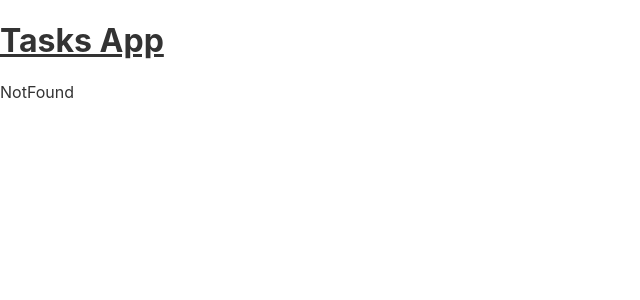
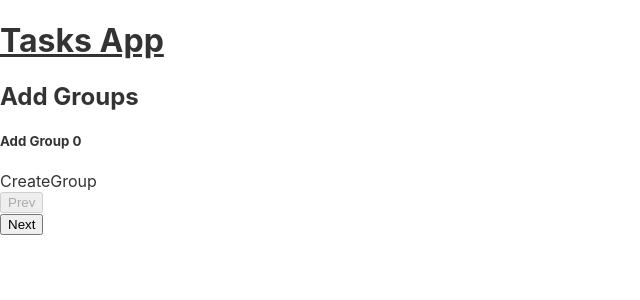
Before and after one commit to ratigumashvili/projects-status-check, a React (Create React App) app: page /add-group in a window 1280 px wide. Shown: the top 300 px of the page, without its empty margins (0-640 px from the left). Built offline with nearby package versions, Linux system fonts and the light colour scheme.

Commit message:
added formgroup markup

```diff
--- a/src/App.js
+++ b/src/App.js
@@ -5,10 +5,13 @@ import NotFound from "./pages/NotFound";
 import Students from "./pages/Students";
 import Tasks from "./pages/Tasks";
 import ViewTasks from "./pages/ViewTasks";
+import AddGroups from "./pages/AddGroups";
 
 function App() {
   const [tasks, setTasks] = useState([]);
   const [students, setStudents] = useState([]);
+  //v2
+  const [groups, setGroups] = useState([]);
   return (
     <div className="App">
       <h1>
@@ -31,6 +34,10 @@ function App() {
           path="view-tasks"
           element={<ViewTasks students={students} tasks={tasks} />}
         />
+        <Route
+          path="add-group"
+          element={<AddGroups groups={groups} setGroups={setGroups} />}
+        />
       </Routes>
     </div>
   );
--- /dev/null
+++ b/src/components/FormControll.jsx
@@ -0,0 +1,25 @@
+import React from "react";
+
+const FormControll = ({ STEPS, currentStep, setCurrentStep }) => {
+  return (
+    <>
+      <button
+        type="button"
+        disabled={currentStep === 0}
+        onClick={() => setCurrentStep((prev) => prev - 1)}
+      >
+        Prev
+      </button>
+      <br />
+      <button
+        type="button"
+        disabled={currentStep === STEPS.length - 1}
+        onClick={() => setCurrentStep((prev) => prev + 1)}
+      >
+        Next
+      </button>
+    </>
+  );
+};
+
+export default FormControll;
--- /dev/null
+++ b/src/components/steps/CreateGroups.jsx
@@ -0,0 +1,7 @@
+import React from "react";
+
+const CreateGroups = () => {
+  return <div>CreateGroup</div>;
+};
+
+export default CreateGroups;
--- /dev/null
+++ b/src/components/steps/CreateStudents.jsx
@@ -0,0 +1,7 @@
+import React from "react";
+
+const CreateStudents = () => {
+  return <div>CreateStudents</div>;
+};
+
+export default CreateStudents;
--- /dev/null
+++ b/src/components/steps/CreateTasks.jsx
@@ -0,0 +1,7 @@
+import React from "react";
+
+const CreateTasks = () => {
+  return <div>CreateTasks</div>;
+};
+
+export default CreateTasks;
--- /dev/null
+++ b/src/pages/AddGroups.jsx
@@ -0,0 +1,33 @@
+import CreateGroups from "../components/steps/CreateGroups";
+import CreateStudents from "../components/steps/CreateStudents";
+import CreateTasks from "../components/steps/CreateTasks";
+import FormControll from "../components/FormControll";
+
+import { useState } from "react";
+
+const STEPS = ["Add Group", "Add Students", "Add Tasks"];
+
+const AddGroups = () => {
+  const [currentStep, setCurrentStep] = useState(0);
+  return (
+    <div>
+      <h2>Add Groups</h2>
+      <h5>
+        {STEPS[currentStep]} {currentStep}
+      </h5>
+      <form>
+        {STEPS[currentStep] === "Add Group" && <CreateGroups />}
+        {STEPS[currentStep] === "Add Students" && <CreateStudents />}
+        {STEPS[currentStep] === "Add Tasks" && <CreateTasks />}
+
+        <FormControll
+          STEPS={STEPS}
+          currentStep={currentStep}
+          setCurrentStep={setCurrentStep}
+        />
+      </form>
+    </div>
+  );
+};
+
+export default AddGroups;
--- a/src/pages/Home.jsx
+++ b/src/pages/Home.jsx
@@ -4,9 +4,10 @@ const Home = () => {
   return (
     <div>
       <h2>Home</h2>
-      <Link to="/add-students">Add students</Link>
+      <Link to="/add-group">Add Group</Link>
+      {/* <Link to="/add-students">Add students</Link>
       <Link to="/add-tasks">Add tasks</Link>
-      <Link to="/view-tasks">View tasks</Link>
+      <Link to="/view-tasks">View tasks</Link> */}
     </div>
   );
 };
```
